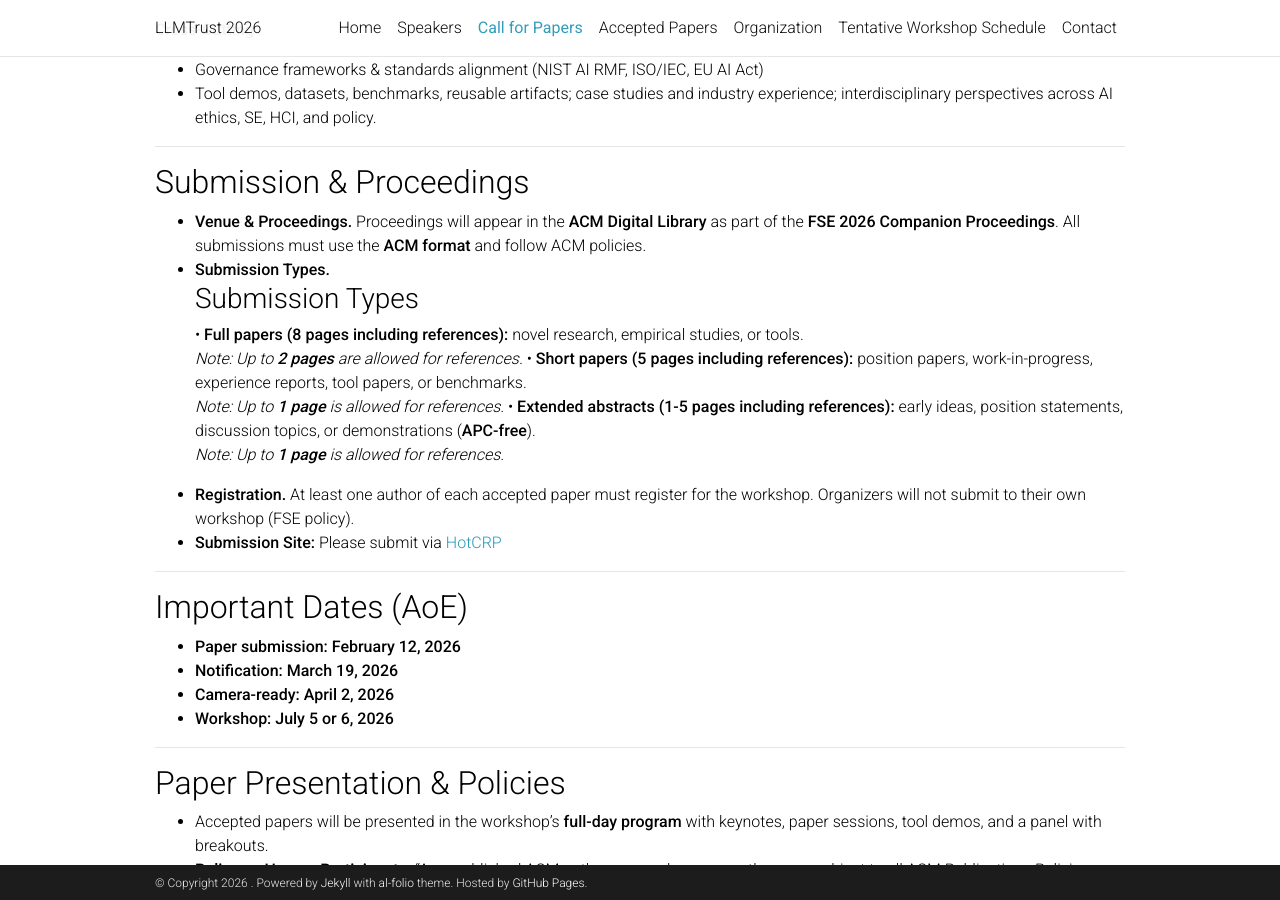
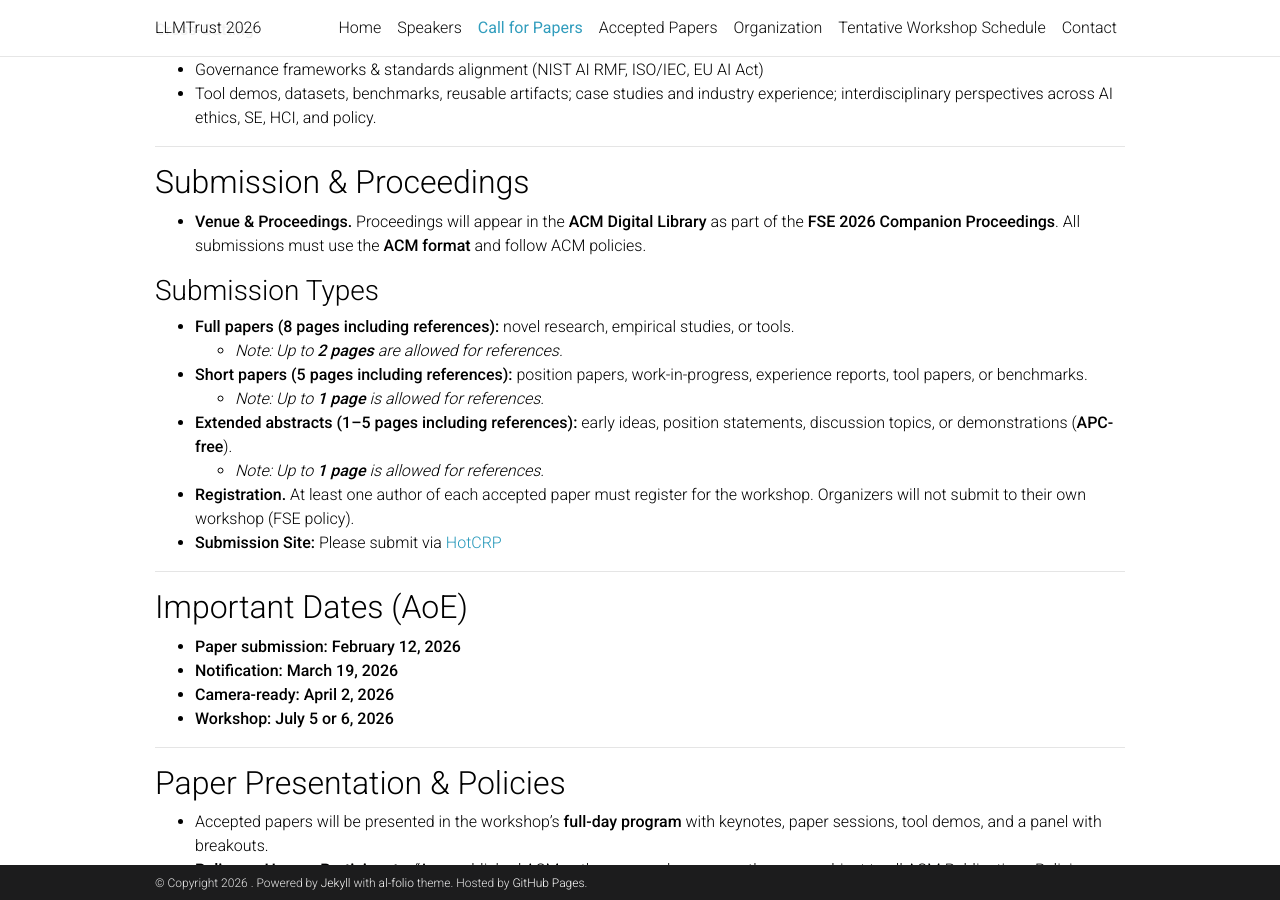
Before and after one commit to llmtrust2026/llmtrust2026.github.io, a Jekyll site: the page built from _pages/call_for_paper.md, in a window 1280 px wide and 900 px high, scrolled down 877 px. Built offline with Jekyll 4.4.1, drawn with Linux system fonts in a browser that asks for light colours; comment, search, counter and statistics services are not loaded; a style sheet for code colours, icons or effects is not loaded.

Commit message:
Update call_for_paper.md

```diff
--- a/_pages/call_for_paper.md
+++ b/_pages/call_for_paper.md
@@ -47,14 +47,18 @@ We welcome submissions addressing either or both complementary scopes, plus cros
 ## Submission & Proceedings
 
 - **Venue & Proceedings.** Proceedings will appear in the **ACM Digital Library** as part of the **FSE 2026 Companion Proceedings**. All submissions must use the **ACM format** and follow ACM policies.
-- **Submission Types.**
+
 ### Submission Types
-• **Full papers (8 pages including references):** novel research, empirical studies, or tools.
-  *Note: Up to **2 pages** are allowed for references.*
-• **Short papers (5 pages including references):** position papers, work-in-progress, experience reports, tool papers, or benchmarks.
-  *Note: Up to **1 page** is allowed for references.*
-• **Extended abstracts (1-5 pages including references):** early ideas, position statements, discussion topics, or demonstrations (**APC-free**).
-  *Note: Up to **1 page** is allowed for references.*
+
+- **Full papers (8 pages including references):** novel research, empirical studies, or tools.
+  - *Note: Up to **2 pages** are allowed for references.*
+
+- **Short papers (5 pages including references):** position papers, work-in-progress, experience reports, tool papers, or benchmarks.
+  - *Note: Up to **1 page** is allowed for references.*
+
+- **Extended abstracts (1–5 pages including references):** early ideas, position statements, discussion topics, or demonstrations (**APC-free**).
+  - *Note: Up to **1 page** is allowed for references.*
+
 
 - **Registration.** At least one author of each accepted paper must register for the workshop. Organizers will not submit to their own workshop (FSE policy).
 - <strong>Submission Site:</strong> Please submit via
```
